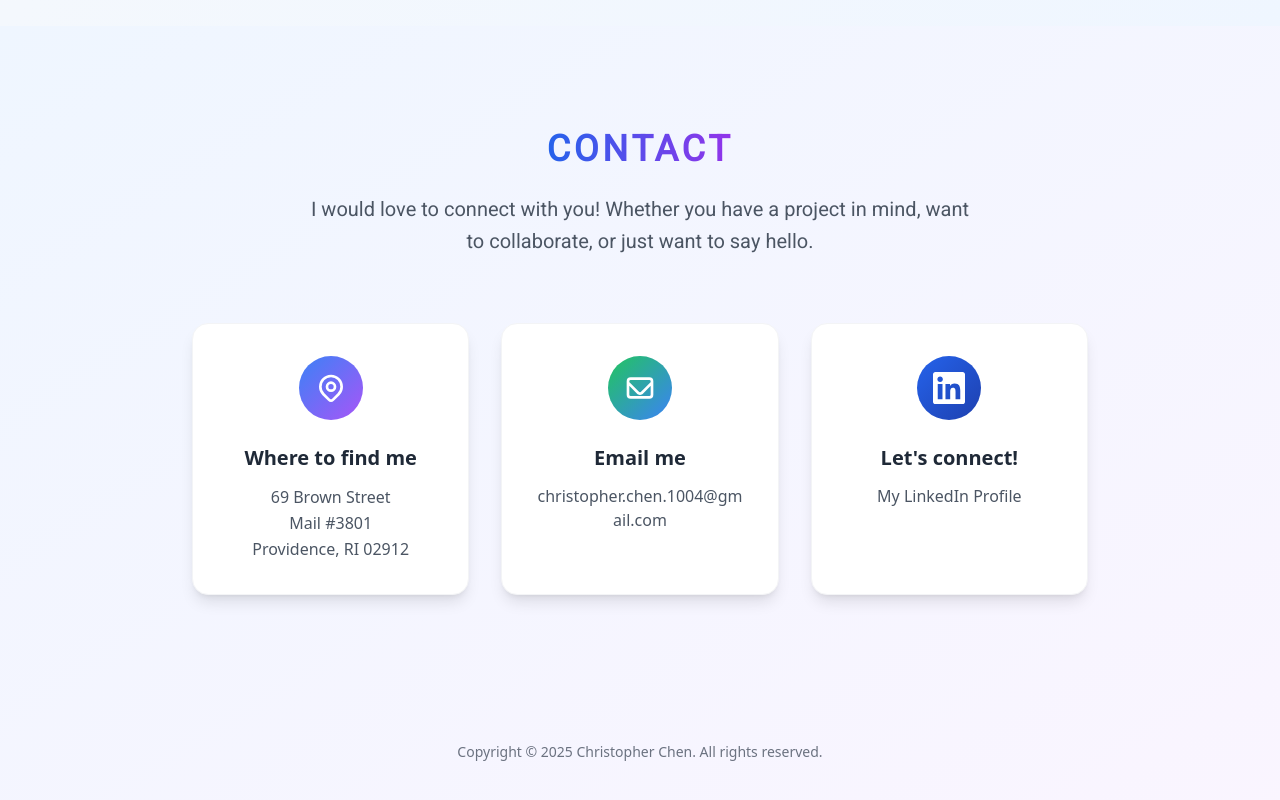
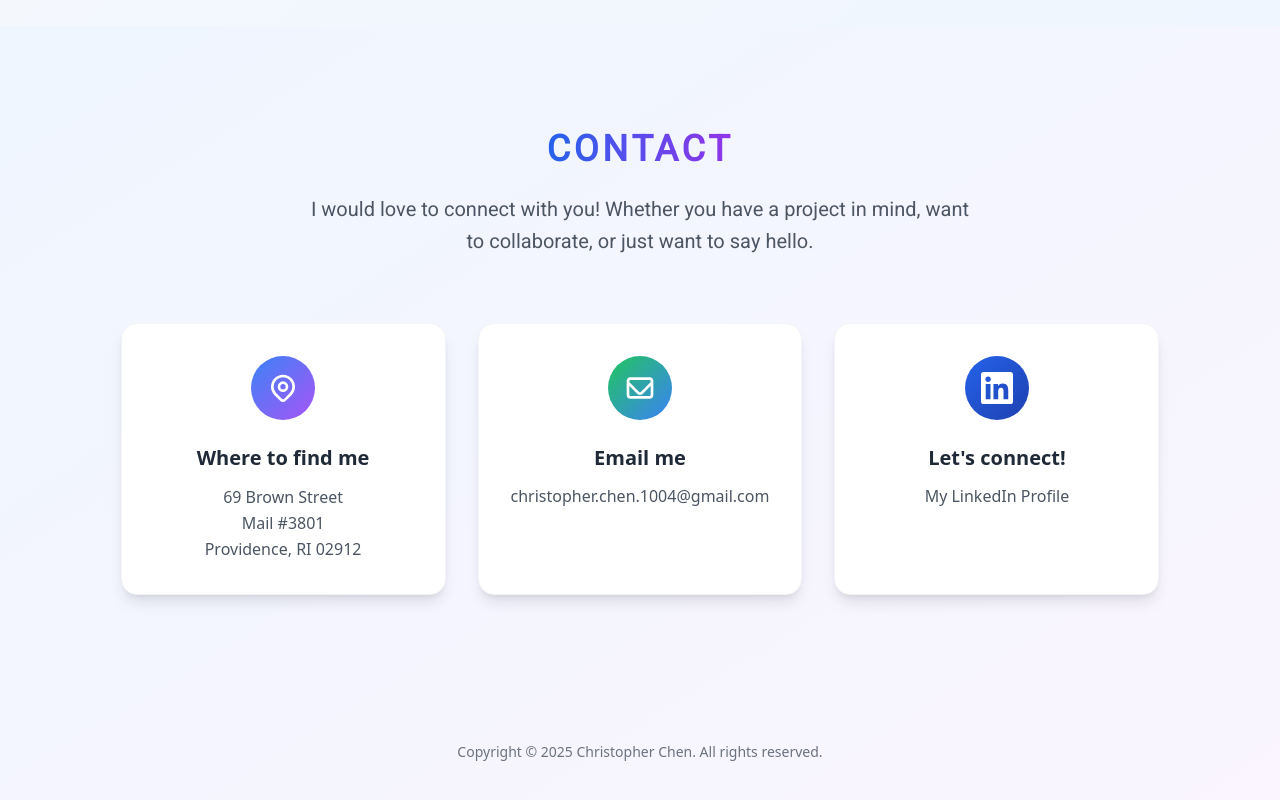
Before and after one commit to chris100904/personalwebsite, a React (Vite) app: page / in a window 1280 px wide. Shown: the part 4620-5420 px from the top of the page. Built offline with nearby package versions, Linux system fonts and the light colour scheme; a web font is replaced by a local one.

Commit message:
fix grid widths

```diff
--- a/src/components/ContactSection.jsx
+++ b/src/components/ContactSection.jsx
@@ -20,7 +20,7 @@
             I would love to connect with you! Whether you have a project in mind, want to collaborate, or just want to
             say hello.
           </p>
-          <div className="grid grid-cols-1 md:grid-cols-3 gap-8 w-full max-w-4xl">
+          <div className="grid grid-cols-1 md:grid-cols-3 gap-8 w-full max-w-6xl">
             <div className="group bg-white rounded-2xl p-8 shadow-lg hover:shadow-xl transition-all duration-300 text-center border border-gray-100 hover:border-blue-200">
               <div className="w-16 h-16 bg-gradient-to-br from-blue-500 to-purple-500 rounded-full flex items-center justify-center mx-auto mb-6 group-hover:scale-110 transition-transform duration-300">
                 <svg className="w-8 h-8 text-white" fill="none" stroke="currentColor" viewBox="0 0 24 24">
```
